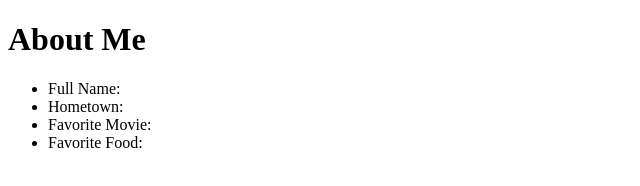
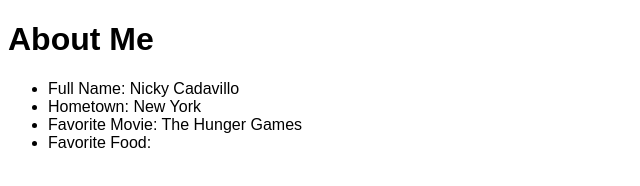
Before and after one commit to nickycadavillo/TIY-Assignments, a plain HTML site: page About-Me/index.html in a window 1280 px wide. Shown: the whole page, without its empty margins (0-640 px from the left). Drawn offline with Linux system fonts and the light colour scheme.

Commit message:
accessing span

```diff
--- a/About-Me/scripts.js
+++ b/About-Me/scripts.js
@@ -0,0 +1,25 @@
+
+// change font family of body to sans serif font
+var font = document.querySelector("body");
+  font.style.fontFamily = "Arial";
+
+// replace each of the spans with your own information
+var fullName = document.getElementById("fullname");
+  fullName.textContent = "Nicky Cadavillo";
+
+var home = document.getElementById("hometown");
+  home.textContent = "New York";
+
+var favMovie = document.getElementById("movie");
+  favMovie.textContent = "The Hunger Games";
+
+var favFood = document.getElementById("food")
+
+
+// terate through each li and change the class to listitem.
+// Add a style tag that sets a rule for listitem to make the color red.
+
+
+
+// Create a new img element and set its src attribute to a picture of you.
+// Append that element to the page.
```
Also changed, not shown: About-Me/index.html (+2 -1 lines).
